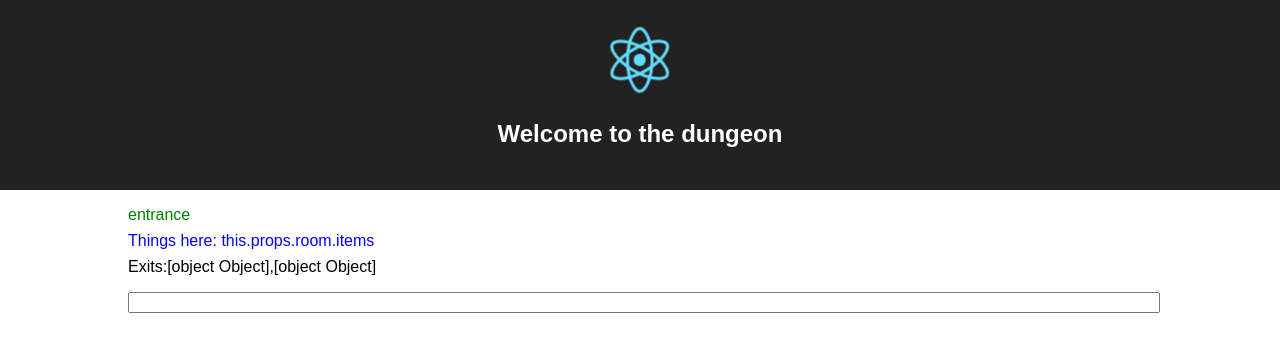
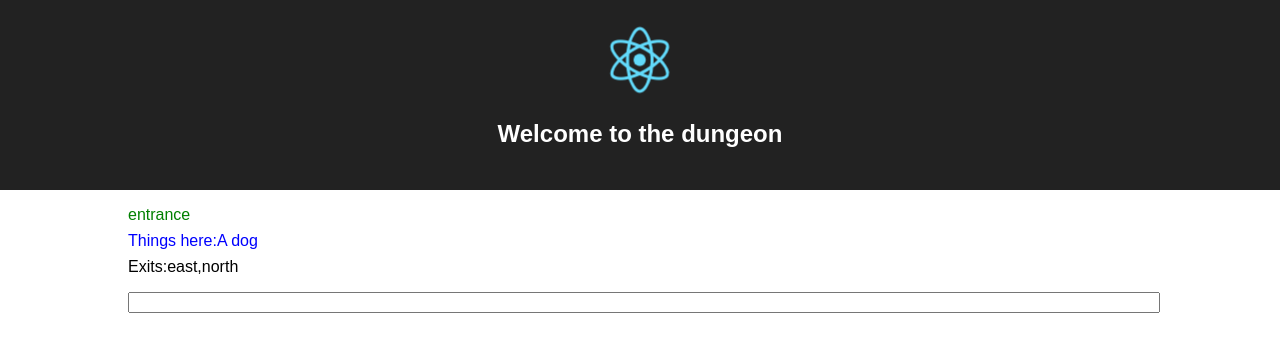
Before and after one commit to jcosmo/dungeon, a React (Create React App) app: page / in a window 1280 px wide. Shown: the top 352 px of the page. Built offline with nearby package versions, Linux system fonts and the light colour scheme.

Commit message:
More room rendering

```diff
--- a/src/components/App.js
+++ b/src/components/App.js
@@ -9,7 +9,7 @@ class App extends Component {
   constructor(props) {
     super(props);
     this.state = {
-      currentRoom: new Room("entrance", {"east":"east", "north":"north"}, {})
+      currentRoom: new Room("entrance", {"east":"east", "north":"north"}, {"A dog":"woof"})
 
     };
   }
--- a/src/components/exits_description.js
+++ b/src/components/exits_description.js
@@ -7,13 +7,9 @@ export default class ExitsDescription extends Component {
 
   render() {
     var exits = this.props.exits;
-    if (Object.keys(exits).length === 0) {
+    if (!exits || Object.keys(exits).length === 0) {
       return "none";
     }
-    var exitEntries = Object.keys(exits).map(k => {
-      return <div>{k}</div>
-    }).join(",");
-
-    return exitEntries;
+    return Object.keys(exits).join(",");
   }
 }
--- /dev/null
+++ b/src/components/items_description.js
@@ -0,0 +1,16 @@
+import React, {Component} from "react";
+
+export default class ItemsDescription extends Component {
+  constructor(props) {
+    super(props);
+  }
+
+  render() {
+    var items = this.props.items;
+    if ( !items || Object.keys(items).length === 0) {
+      return "nothing";
+    }
+
+    return Object.keys(items).join(",");
+  }
+}
--- a/src/components/room_description.js
+++ b/src/components/room_description.js
@@ -1,5 +1,6 @@
 import React, { Component } from 'react';
 import ExitsDescription from './exits_description';
+import ItemsDescription from './items_description';
 
 class RoomDescription extends Component {
   constructor(props) {
@@ -9,14 +10,14 @@ class RoomDescription extends Component {
   render() {
     return (
       <div>
-        <div class="description">
+        <div className="description">
         {this.props.room.description}
         </div>
-        <div class="items">
+        <div className="items">
           Things here:
-          this.props.room.items
+          <ItemsDescription items={this.props.room.items} />
         </div>
-        <div class="exits">
+        <div className="exits">
           Exits:
            <ExitsDescription exits={this.props.room.exits} />
         </div>
--- a/src/model/room.js
+++ b/src/model/room.js
@@ -4,6 +4,6 @@ export default class Room {
   constructor(d, e, i) {
     this.description = d;
     this.exits = Object.assign({}, e);
-    this.items = Object.assign({}, e);
+    this.items = Object.assign({}, i);
   }
 }
```
